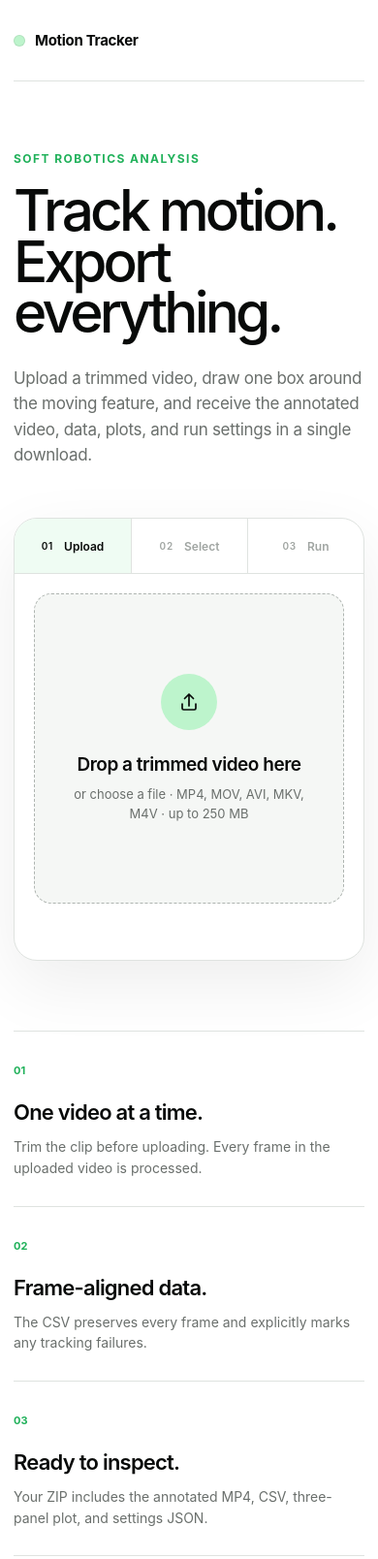
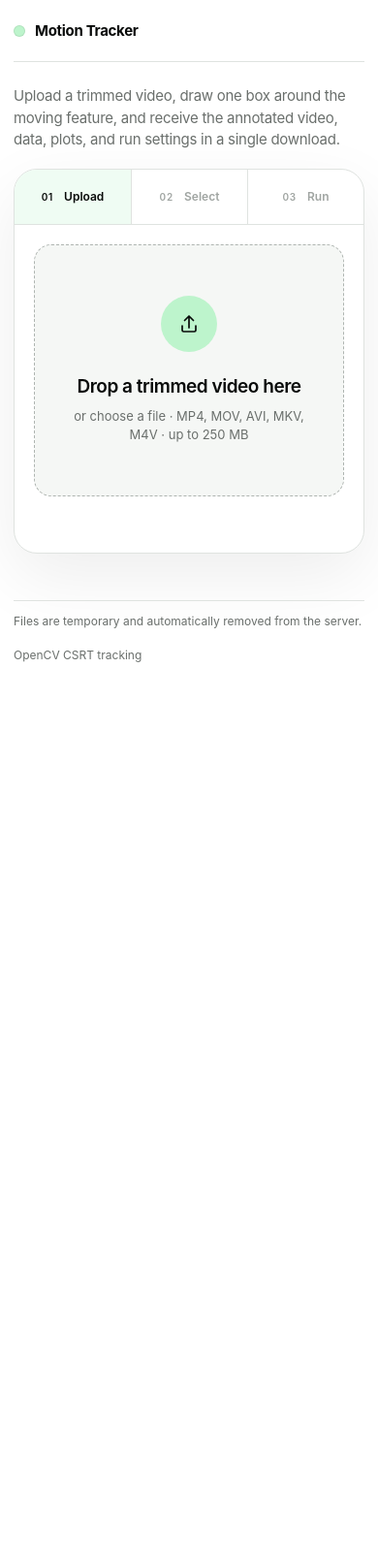
Before and after one commit to feomorozov/SDM-finger, a plain HTML site: page web/index.html in a window 390 px wide. Shown: the top 1608 px of the page at 97% size. After the commit the page ends 844 px from the top, so only its background shows below. Drawn offline with Linux system fonts and the light colour scheme; files that its build step writes are made by us from their sources; files whose address does not match are found by name.

Commit message:
Compact web UI and preview result plots

```diff
--- a/web/app.js
+++ b/web/app.js
@@ -28,6 +28,8 @@
 const runMessage = document.querySelector("#run-message");
 const progressFill = document.querySelector("#progress-fill");
 const progressLabel = document.querySelector("#progress-label");
+const resultPreview = document.querySelector("#result-preview");
+const resultImage = document.querySelector("#result-image");
 const resultActions = document.querySelector("#result-actions");
 const downloadButton = document.querySelector("#download-button");
 const anotherButton = document.querySelector("#another-button");
@@ -230,6 +232,8 @@
   runMessage.textContent = "Preparing the video…";
   progressFill.style.width = "0%";
   progressLabel.textContent = "0%";
+  resultPreview.hidden = true;
+  resultImage.removeAttribute("src");
   resultActions.hidden = true;
 }
 
@@ -264,6 +268,8 @@
   runMessage.textContent = `${job.successful_frames} frames tracked · ${job.failed_frames} failures`;
   progressFill.style.width = "100%";
   progressLabel.textContent = "100%";
+  resultImage.src = `${job.plot_url}?t=${Date.now()}`;
+  resultPreview.hidden = false;
   downloadButton.href = job.download_url;
   resultActions.hidden = false;
 }
@@ -275,6 +281,8 @@
   runMessage.textContent = message;
   progressFill.style.width = "0%";
   progressLabel.textContent = "";
+  resultPreview.hidden = true;
+  resultImage.removeAttribute("src");
   downloadButton.hidden = true;
   resultActions.hidden = false;
 }
@@ -293,6 +301,8 @@
   uploadStatus.textContent = "";
   uploadStatus.classList.remove("is-error");
   downloadButton.hidden = false;
+  resultPreview.hidden = true;
+  resultImage.removeAttribute("src");
   resultActions.hidden = true;
   context.clearRect(0, 0, canvas.width, canvas.height);
   showView("upload");
--- a/web/index.html
+++ b/web/index.html
@@ -19,10 +19,8 @@
     </header>
 
     <main>
-      <section class="hero" aria-labelledby="page-title">
-        <p class="eyebrow">Soft robotics analysis</p>
-        <h1 id="page-title">Track motion.<br />Export everything.</h1>
-        <p class="hero-copy">
+      <section class="intro" aria-label="About Motion Tracker">
+        <p>
           Upload a trimmed video, draw one box around the moving feature, and receive
           the annotated video, data, plots, and run settings in a single download.
         </p>
@@ -94,6 +92,11 @@
           </div>
           <p id="progress-label" class="progress-label">0%</p>
 
+          <figure id="result-preview" class="result-preview" hidden>
+            <img id="result-image" alt="Generated three-panel trajectory plot" />
+            <figcaption>Generated trajectory figure</figcaption>
+          </figure>
+
           <div id="result-actions" class="result-actions" hidden>
             <a id="download-button" class="primary-button" href="#" download>
               <span>Download results</span>
@@ -103,24 +106,6 @@
           </div>
         </div>
       </section>
-
-      <section class="details" aria-label="Output details">
-        <article>
-          <span>01</span>
-          <h2>One video at a time.</h2>
-          <p>Trim the clip before uploading. Every frame in the uploaded video is processed.</p>
-        </article>
-        <article>
-          <span>02</span>
-          <h2>Frame-aligned data.</h2>
-          <p>The CSV preserves every frame and explicitly marks any tracking failures.</p>
-        </article>
-        <article>
-          <span>03</span>
-          <h2>Ready to inspect.</h2>
-          <p>Your ZIP includes the annotated MP4, CSV, three-panel plot, and settings JSON.</p>
-        </article>
-      </section>
     </main>
 
     <footer>
--- a/web/styles.css
+++ b/web/styles.css
@@ -11,6 +11,7 @@
 
 * {
   box-sizing: border-box;
+  font-family: inherit;
 }
 
 html {
@@ -45,7 +46,7 @@
 }
 
 .site-header {
-  height: 84px;
+  height: 64px;
   display: flex;
   align-items: center;
   justify-content: space-between;
@@ -78,11 +79,6 @@
   text-transform: uppercase;
 }
 
-.hero {
-  padding: 112px 0 76px;
-  max-width: 880px;
-}
-
 .eyebrow {
   margin: 0 0 20px;
   color: var(--accent-strong);
@@ -92,20 +88,16 @@
   text-transform: uppercase;
 }
 
-h1 {
-  margin: 0;
-  font-size: clamp(58px, 8vw, 108px);
-  font-weight: 550;
-  letter-spacing: -0.065em;
-  line-height: 0.9;
+.intro {
+  max-width: 680px;
+  padding: 34px 0 24px;
 }
 
-.hero-copy {
-  max-width: 610px;
-  margin: 42px 0 0;
+.intro p {
+  margin: 0;
   color: var(--muted);
-  font-size: 19px;
-  line-height: 1.55;
+  font-size: 17px;
+  line-height: 1.5;
   letter-spacing: -0.018em;
 }
 
@@ -127,7 +119,7 @@
   display: flex;
   align-items: center;
   gap: 11px;
-  min-height: 64px;
+  min-height: 52px;
   padding: 0 28px;
   color: #a0a5a2;
   font-size: 14px;
@@ -150,7 +142,7 @@
 }
 
 .view {
-  padding: clamp(28px, 5vw, 64px);
+  padding: clamp(24px, 3.5vw, 44px);
 }
 
 [hidden] {
@@ -158,7 +150,7 @@
 }
 
 .drop-zone {
-  min-height: 390px;
+  min-height: 290px;
   display: flex;
   flex-direction: column;
   align-items: center;
@@ -348,7 +340,7 @@
 }
 
 .run-view {
-  min-height: 590px;
+  min-height: 500px;
   display: flex;
   flex-direction: column;
   align-items: center;
@@ -437,51 +429,35 @@
   margin-top: 34px;
 }
 
+.result-preview {
+  width: min(940px, 100%);
+  margin: 30px 0 0;
+}
+
+.result-preview img {
+  display: block;
+  width: 100%;
+  height: auto;
+  border: 1px solid var(--line);
+  border-radius: 14px;
+  background: var(--white);
+}
+
+.result-preview figcaption {
+  margin-top: 9px;
+  color: var(--muted);
+  font-size: 12px;
+}
+
 .secondary-button {
   border: 1px solid var(--line);
   background: var(--white);
   color: var(--ink);
 }
 
-.details {
-  display: grid;
-  grid-template-columns: repeat(3, 1fr);
-  gap: 0;
-  margin: 100px 0 120px;
-  border-top: 1px solid var(--line);
-}
-
-.details article {
-  padding: 34px 34px 0 0;
-}
-
-.details article + article {
-  padding-left: 34px;
-  border-left: 1px solid var(--line);
-}
-
-.details span {
-  color: var(--accent-strong);
-  font-size: 11px;
-  font-weight: 700;
-}
-
-.details h2 {
-  margin: 38px 0 12px;
-  font-size: 22px;
-  font-weight: 600;
-  letter-spacing: -0.035em;
-}
-
-.details p {
-  margin: 0;
-  color: var(--muted);
-  font-size: 14px;
-  line-height: 1.55;
-}
-
 footer {
-  min-height: 100px;
+  min-height: 78px;
+  margin-top: 48px;
   display: flex;
   align-items: center;
   justify-content: space-between;
@@ -506,17 +482,12 @@
     display: none;
   }
 
-  .hero {
-    padding: 72px 0 52px;
+  .intro {
+    padding: 24px 0 18px;
   }
 
-  h1 {
-    font-size: clamp(50px, 15vw, 74px);
-  }
-
-  .hero-copy {
-    margin-top: 28px;
-    font-size: 17px;
+  .intro p {
+    font-size: 15px;
   }
 
   .step {
@@ -531,8 +502,8 @@
   }
 
   .drop-zone {
-    min-height: 320px;
-    padding: 30px 20px;
+    min-height: 260px;
+    padding: 24px 18px;
     text-align: center;
   }
 
@@ -558,22 +529,6 @@
     align-items: flex-start;
   }
 
-  .details {
-    grid-template-columns: 1fr;
-    margin: 72px 0 80px;
-  }
-
-  .details article,
-  .details article + article {
-    padding: 28px 0;
-    border-left: 0;
-    border-bottom: 1px solid var(--line);
-  }
-
-  .details h2 {
-    margin-top: 22px;
-  }
-
   footer {
     flex-direction: column;
     align-items: flex-start;
```
Also changed, not shown: 3 other files.
